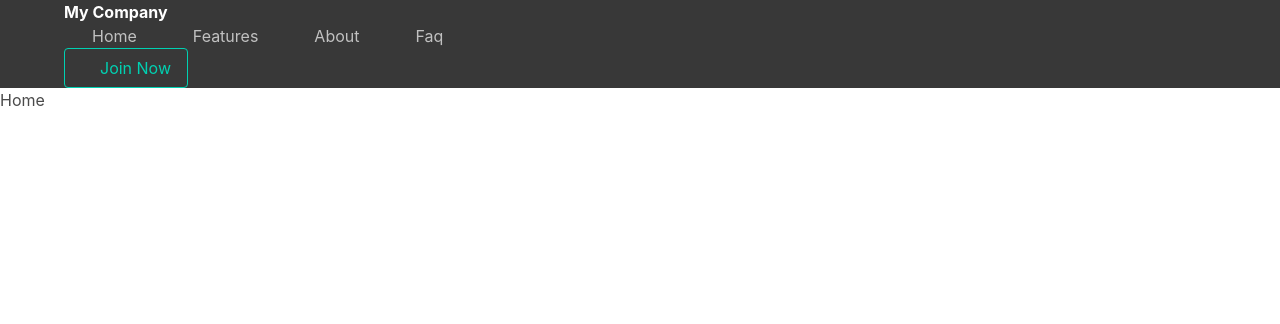
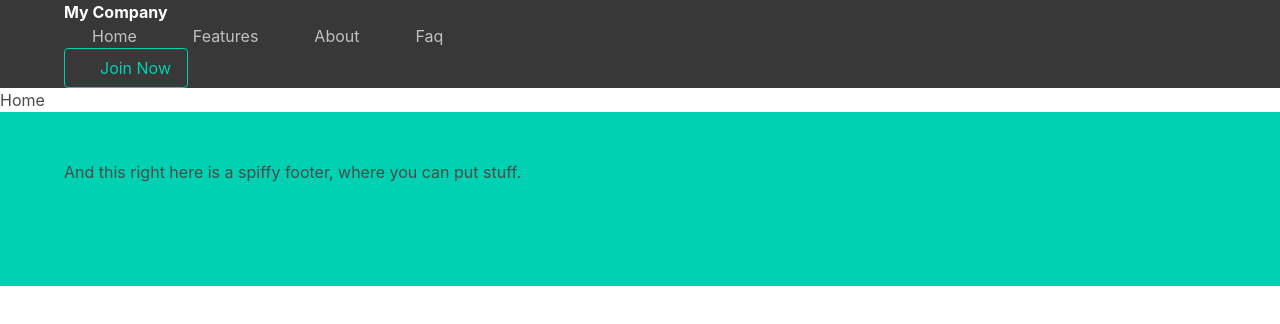
Before and after one commit to cesarfrick/react-angular-vue-by-example, a Vue app in the folder compare-vue/: page / in a window 1280 px wide. Shown: the top 324 px of the page. Built offline with nearby package versions, Linux system fonts and the light colour scheme; the HTML template or start-up script is replaced by a standard one.

Commit message:
[App] Start with the footer
Lesson 15

```diff
--- a/compare-vue/src/App.vue
+++ b/compare-vue/src/App.vue
@@ -35,6 +35,20 @@
       </div>
     </div>
     <router-view></router-view>
+
+    <footer class="footer is-primary">
+      <div class="container">
+        <div class="columns">
+          <div class="column">
+            <p>And this right here is a spiffy footer, where you can put stuff.</p>
+          </div>
+          <div class="column has-text-right">
+            <a class="icon" href="#"><i class="fa fa-facebook"></i></a>
+            <a class="icon" href="#"><i class="fa fa-twitter"></i></a>
+          </div>
+        </div>
+      </div>
+    </footer>
   </div>
 </template>
 
@@ -86,4 +100,13 @@
   }
 }
 
+footer {
+  background-color: $primary !important;
+
+  .icon {
+    color: #fff;
+    margin-left: 20px;
+  }
+}
+
 </style>
```
